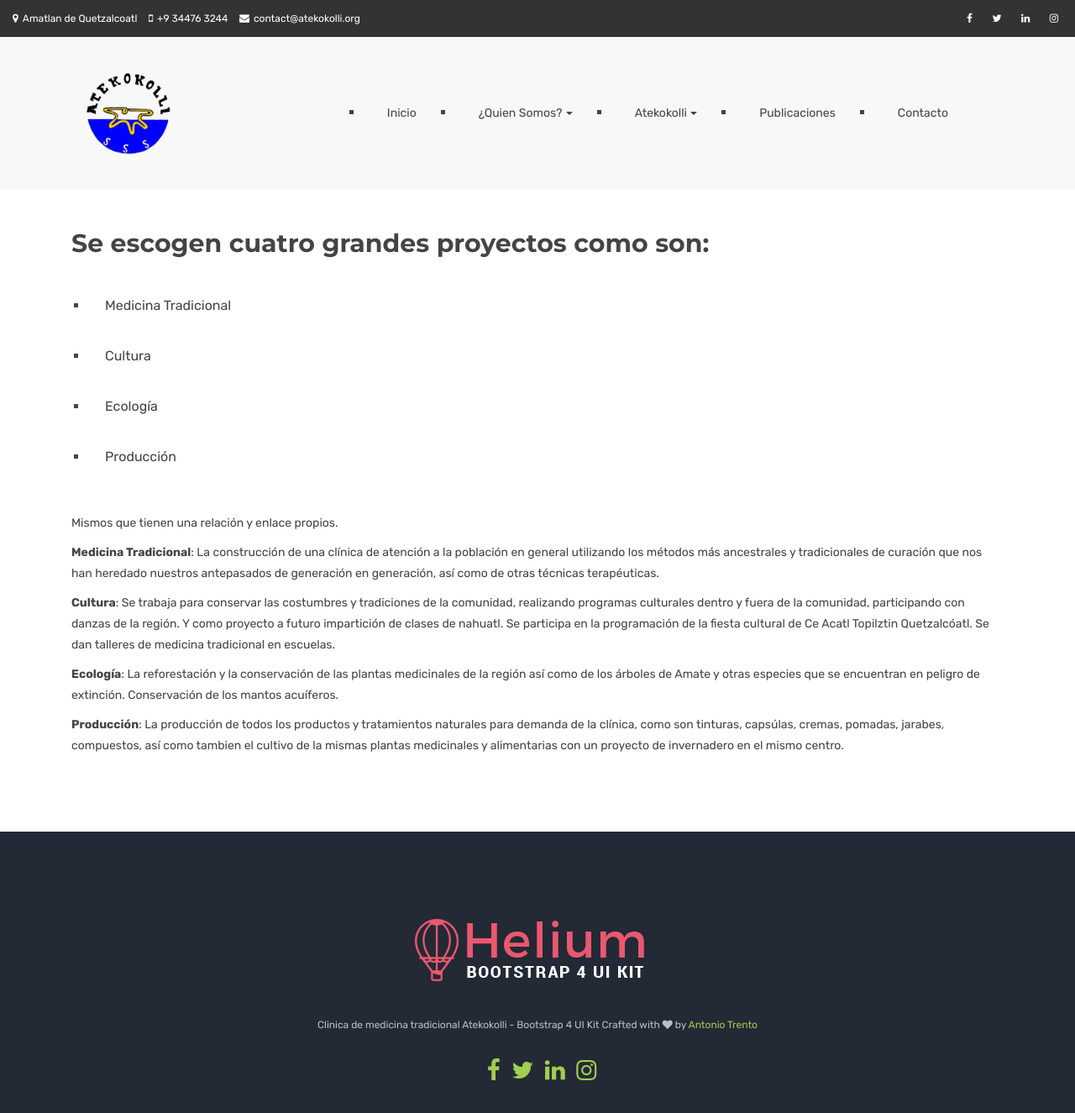
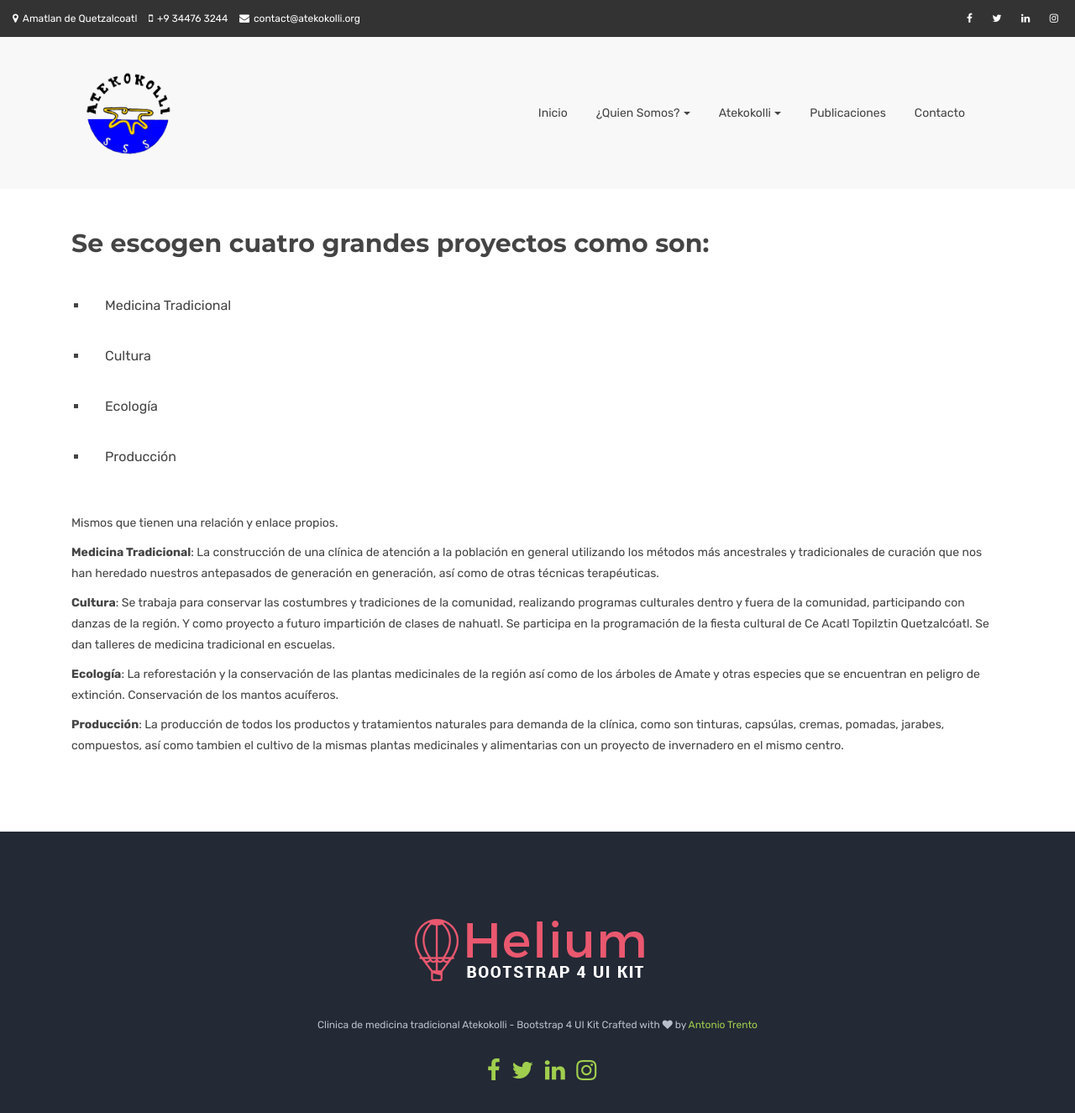
Before and after one commit to xoco70/atekokolli, a Jekyll site: the page built from el-proyecto.md, in a window 1280 px wide. Shown: the top 1325 px of the page at 84% size. Built offline with Jekyll 4.4.1, drawn with Linux system fonts in a browser that asks for light colours.

Commit message:
fix list

```diff
--- a/assets/css/custom/el-proyecto.css
+++ b/assets/css/custom/el-proyecto.css
@@ -1,4 +1,4 @@
-ul, li {
+ul, .proyectos li {
     padding: 20px;
     list-style: square;
 }
--- a/el-proyecto.md
+++ b/el-proyecto.md
@@ -13,7 +13,7 @@ canonical: https://heliumjk.github.io
   <div class="container mt-5">
       <h2>Se escogen cuatro grandes proyectos como son:</h2>
 
-<ul>
+<ul class="proyectos">
  	<li >Medicina Tradicional</li>
  	<li >Cultura</li>
  	<li>Ecología</li>
```
